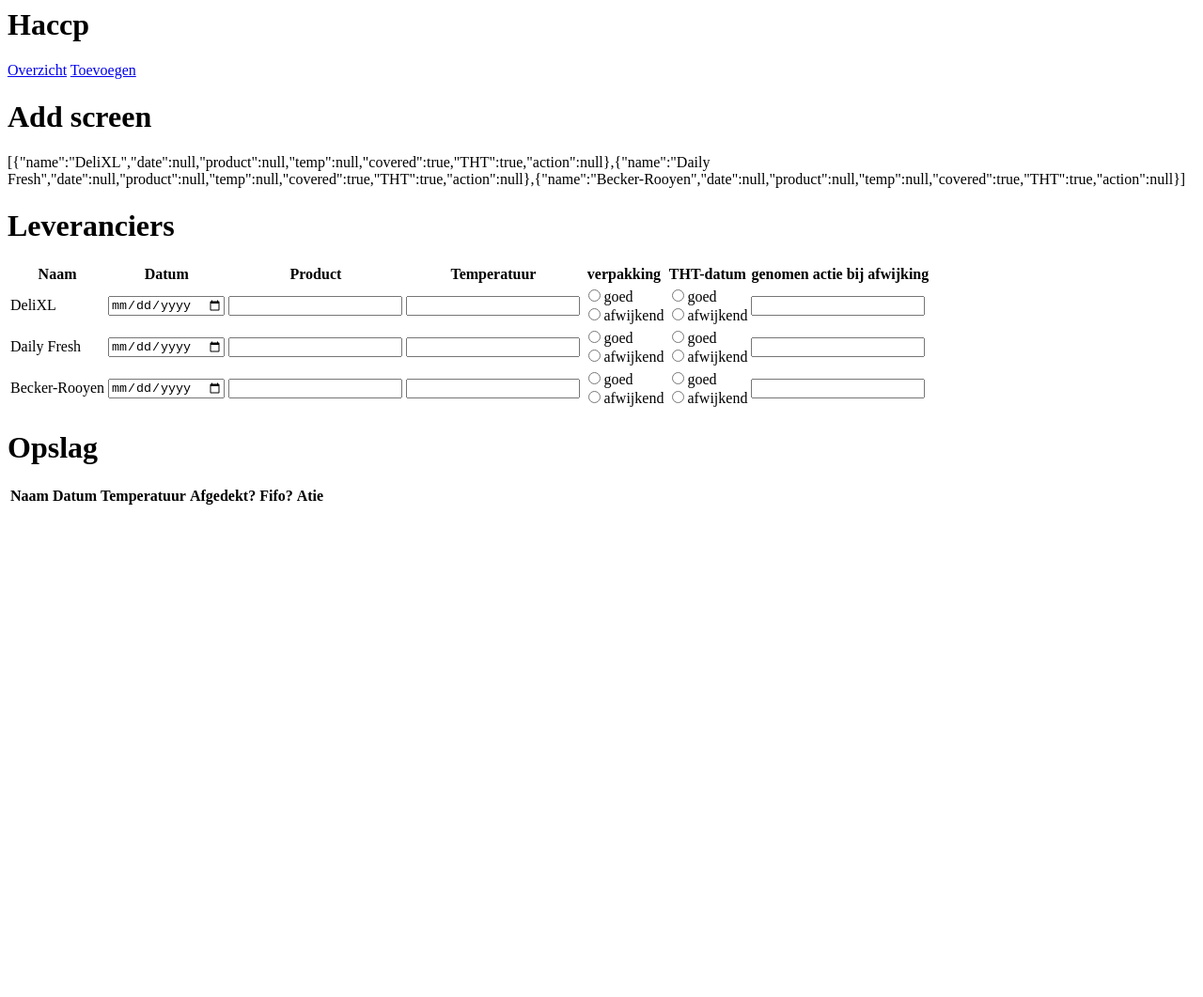
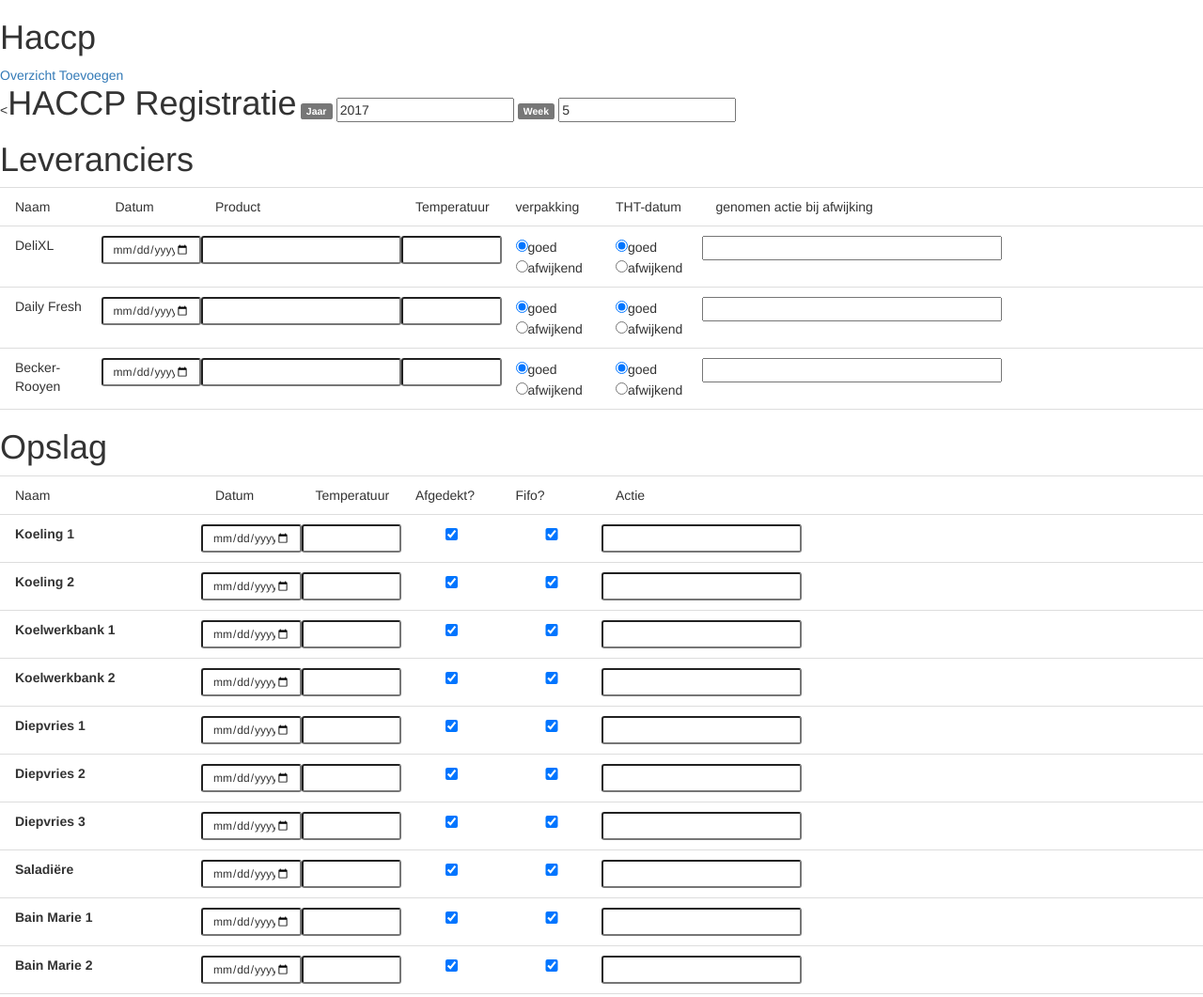
Before and after one commit to jlucas95/haccp, a website: page public/index.html at #!/add in a window 1280 px wide. Shown: the whole page at 94% size. Before the commit the page ends 800 px from the top, so only its background shows below. Drawn offline with nearby package versions, Linux system fonts and the light colour scheme; some packages are replaced by stand-ins of ours.

Commit message:
extra commit of unstaged files  Please enter the commit message for your changes. Lines starting

```diff
--- a/public/add.html
+++ b/public/add.html
@@ -1,64 +1,68 @@
-<h1>Add screen</h1> {{suppliers}}
 <form>
+  <<h1 style="display: inline;">HACCP Registratie</h1>
+  <label class="label label-default">Jaar</label>
+  <input ng-model="year" type="number"/>
+  <label class="label label-default">Week</label>
+  <input ng-model="week" type="number"/>
     <h1>Leveranciers</h1>
+    <ul class="list-group">
+      <li class="row list-group-item">
+          <div class="col-sm-1">Naam </div>
+          <div class="col-sm-1">Datum </div>
+          <div class="col-sm-2">Product </div>
+          <div class="col-sm-1">Temperatuur </div>
+          <div class="col-sm-1">verpakking </div>
+          <div class="col-sm-1">THT-datum </div>
+          <div class="col-sm-3">genomen actie bij afwijking</div>
+      </li>
+      <li class="row list-group-item" ng-repeat="supplier in suppliers">
+          <div class="col-sm-1">{{supplier.name}} </div>
+
+            <input class="col-sm-1 input-sm" type="date" ng-model="supplier.date"  />
+            <input class="col-sm-2 input-sm" type="text" ng-model="supplier.product" />
+            <input type="number" ng-model="supplier.temp" class="col-sm-1 input-sm"/>
+          <div class="col-sm-1"><input type="radio" ng-model="supplier.covered" name="{{supplier.name}}.verpakking" value="goed">goed</input><br />
+              <input type="radio" ng-model="supplier.packaging" name="{{supplier.name}}.verpakking" value="afwijkend">afwijkend</input>
+          </div>
+          <div class="col-sm-1"><input type="radio" ng-model="supplier.THT" name="{{supplier.name}}.THT" value="goed">goed</input><br />
+              <input type="radio" ng-model="supplier.THT" name="{{supplier.name}}.THT" value="afwijkend">afwijkend</input>
+          </div>
+          <input type="text" ng-model="supplier.action" class="col-sm-3"/>
+      </li>
+    </ul>
+
+
+    <h1>Opslag</h1>
+    <ul class="list-group">
+      <li class="row list-group-item">
+          <div class="col-sm-2">Naam</div>
+          <div class="col-sm-1">Datum</div>
+          <div class="col-sm-1">Temperatuur</div>
+          <div class="col-sm-1">Afgedekt?</div>
+          <div class="col-sm-1">Fifo?</div>
+          <div class="col-sm-3">Actie</div>
+      </li>
+      <li class="list-group-item row" ng-repeat="storage in storages">
+        <div class="col-sm-2"><label>{{storage.name}}</label></div>
+        <input class="col-sm-1 input-sm" ng-model="storage.date" type="date" />
+        <input class="col-sm-1 input-sm" ng-model="storage.temp" type="number" />
+        <input class="col-sm-1" ng-model="storage.packaged" type="checkbox" />
+        <input class="col-sm-1" ng-model="storage.fifo" type="checkbox" />
+        <input class="col-sm-2 input-sm" ng-model="storage.action" type="text" />
+      </li>
+    </ul>
     <table>
-        <thead>
-            <tr>
-                <th>Naam</th>
-                <th>Datum</th>
-                <th>Product</th>
-                <th>Temperatuur</th>
-                <th>verpakking</th>
-                <th>THT-datum</th>
-                <th>genomen actie bij afwijking</th>
+        <tbody>
+            <tr >
+
+                <td> </td>
+                <td>   </td>
+                <td>     </td>
+                <td>     </td>
+                <td>   </td>
             </tr>
-            </th>
-            <tbody>
 
-                <tr ng-repeat="supplier in suppliers">
-                    <td>
-                        <label type="text" ng-model="supplier.name">{{supplier.name}}</label
-        </td>
-        <td>
-          <input type="date" ng-model="supplier.date" />
-        </td>
-        <td>
-          <input type="text" ng-model="supplier.product"/>
-        </td>
-        <td>
-          <input type="number" ng-model="supplier.temp"/>
-        </td>
-        <td>
-          <input type="radio" ng-model="supplier.packaging" name="{{supplier.name}}.verpakking" value="goed">goed</input><br />
-          <input type="radio" ng-model="supplier.packaging" name="{{supplier.name}}.verpakking" value="afwijkend">afwijkend</input>
-        </td>
-        <td>
-          <input type="radio" ng-model="supplier.THT" name="{{supplier.name}}.THT" value="goed">goed</input><br />
-          <input type="radio" ng-model="supplier.THT" name="{{supplier.name}}.THT" value="afwijkend">afwijkend</input>
-        </td>
-        <td>
-          <input type="text" ng-model="supplier.action"/>
-        </td>
-      </tr>
-    </tbody>
-  </table>
-  <h1>Opslag</h1>
-    <table>
-      <thead>
-        <tr>
-          <th>Naam</th>
-          <th>Datum</th>
-          <th>Temperatuur</th>
-          <th>Afgedekt?</th>
-          <th>Fifo?</th>
-          <th>Atie</th>
-        </tr>
-      </thead>
-      <tbody>
-        <tr>
-          <td></td>
-        </tr>
-      </tbody>
+        </tbody>
 
     </table>
 
--- a/public/app.js
+++ b/public/app.js
@@ -3,7 +3,7 @@ var app = angular.module("haccp", ["ui.router"]);
 
 
 
-app.config(["$stateProvider", function($stateProvider){
+app.config(["$stateProvider", function($stateProvider) {
     $stateProvider.state({
             name: 'summary',
             url: '/',
@@ -18,17 +18,62 @@ app.config(["$stateProvider", function($stateProvider){
         });
 }]);
 
-app.controller("SummaryCtrl",
-["$scope", "$http" ,function($scope, $http){
+app.controller("SummaryCtrl", ["$scope", "$http", function($scope, $http) {
     $scope.year = (new Date()).getFullYear();
 }]);
-app.controller('AddCtrl', ['$scope', '$http', function($scope, $http){
-  var supplierObj = {date: null, product: null, temp: null, covered: true, THT: true, action: null};
-  var suppliers =  [{name: "DeliXL"},{name: "Daily Fresh"} , {name: "Becker-Rooyen"}];
+app.controller('AddCtrl', ['$scope', '$http', function($scope, $http) {
+  $scope.week = Number(moment().format("w"));
+  $scope.year = Number(moment().format("Y"));
+    var supplierObj = {
+        date: null,
+        product: null,
+        temp: null,
+        covered: "goed",
+        THT: "goed",
+        action: null
+    };
+    var suppliers = [{
+        name: "DeliXL"
+    }, {
+        name: "Daily Fresh"
+    }, {
+        name: "Becker-Rooyen"
+    }];
     $scope.suppliers = [];
-  for (var index in suppliers) {
-    $scope.suppliers.push(angular.extend(suppliers[index], supplierObj));
+    for (var supplier of suppliers) {
+        $scope.suppliers.push(angular.extend(supplier, supplierObj));
     }
-  var storageObj = {date: null, temp: null, packaged: 'goed', THT: 'goed', action: null};
-  $scope.storage = [{name}]
+    var storageObj = {
+        date: null,
+        temp: null,
+        packaged: true,
+        fifo: true,
+        action: null
+    };
+    var storages = [{
+                name: "Koeling 1"
+            }, {
+                name: "Koeling 2"
+            }, {
+                name: "Koelwerkbank 1"
+            }, {
+                name: "Koelwerkbank 2"
+            }, {
+                name: "Diepvries 1"
+            }, {
+                name: "Diepvries 2"
+            }, {
+                name: "Diepvries 3"
+            }, {
+                name: "Saladiëre"
+            }, {
+                name: "Bain Marie 1"
+            }, {
+                name: "Bain Marie 2"
+              }
+    ];
+    $scope.storages = [];
+    for (storage of storages) {
+      $scope.storages.push(angular.extend(storage, storageObj));
+    }
 }]);
--- a/public/index.html
+++ b/public/index.html
@@ -1,10 +1,12 @@
 <html>
 <head>
+  <link rel="stylesheet" href="https://maxcdn.bootstrapcdn.com/bootstrap/3.3.7/css/bootstrap.min.css" integrity="sha384-BVYiiSIFeK1dGmJRAkycuHAHRg32OmUcww7on3RYdg4Va+PmSTsz/K68vbdEjh4u" crossorigin="anonymous">
+  <script src="moment.js"></script>
   <script src="https://ajax.googleapis.com/ajax/libs/angularjs/1.6.1/angular.js"></script>
   <script src="https://unpkg.com/angular-ui-router/release/angular-ui-router.min.js"></script>
   <script src="app.js"></script>
 </head>
-<body ng-app="haccp" ui-view="main">
+<body ng-app="haccp">
 
 <h1>Haccp</h1>
 <a ui-sref="summary" ui-sref-active="active">Overzicht</a>
--- a/server.js
+++ b/server.js
@@ -30,4 +30,4 @@ app.get("/forms/:year", function(req, res){
 app.get("/suppliers", function(req, res){
   res.send(["DeliXL","Daily Fresh","Becker-Rooyen"])
 })
-app.listen(8080);
+app.listen(8080, "");
```
Lines whose indentation alone changed are shown as unchanged.
